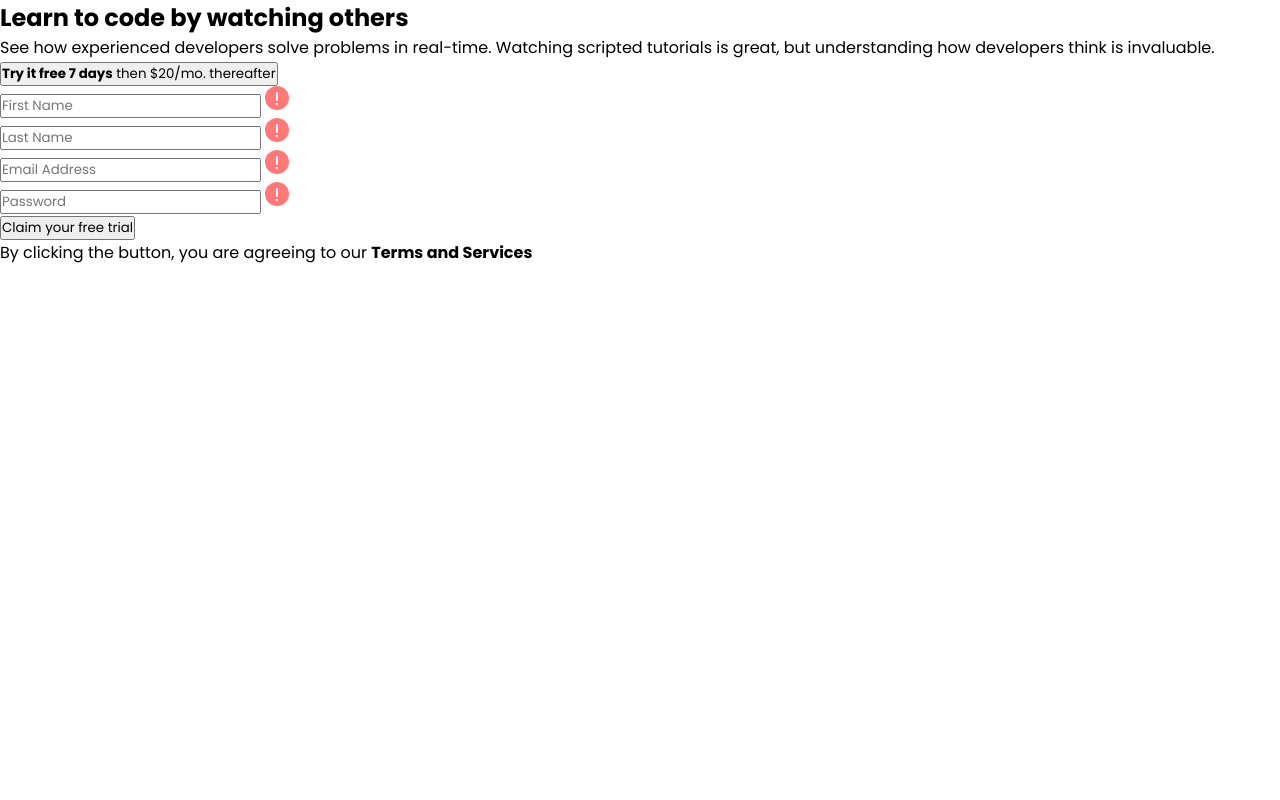
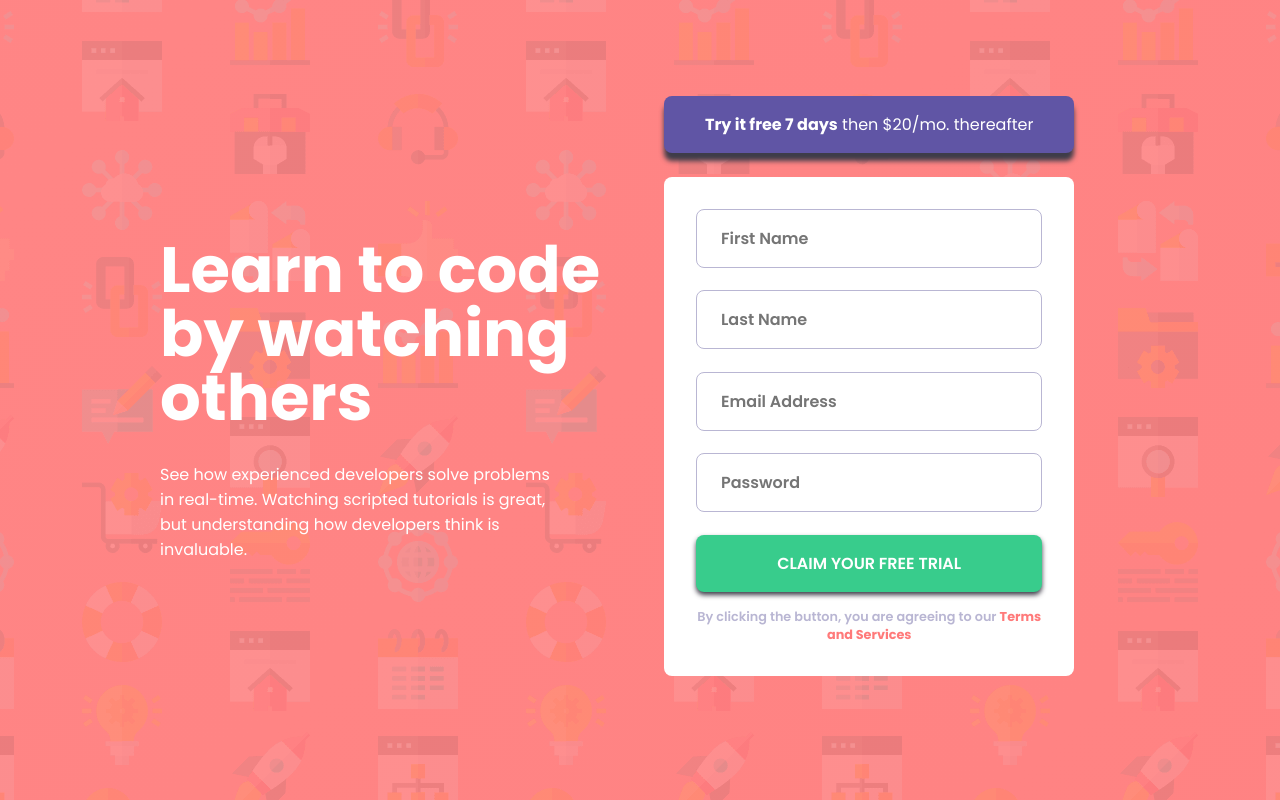
Before and after one commit to DanielOmehe/intro-component-signup-form, a plain HTML site: page index.html in a window 1280 px wide. Drawn offline with Linux system fonts and the light colour scheme.

Commit message:
desktop design complete

```diff
--- a/index.css
+++ b/index.css
@@ -19,5 +19,139 @@
 }
 
 .intro-component-signup-master{
+    width: 100%;
+    height: 100vh;
+    display: flex;
+    align-items: center;
+    justify-content: space-between;
+    background: url("images/bg-intro-desktop.png"), linear-gradient(135deg, hsla(0, 100%, 74%, 0.918), hsla(0, 100%, 74%, 0.938));
+    background-repeat: no-repeat;
+    background-size: cover;
+    background-position: center;
+    padding: 6rem 10rem;
+    gap: 3rem;
+}
 
+.intro-component-signup-text{
+    width: 50%;
 }
+
+.intro-signup-heading{
+    font-size: 4rem;
+    color: #fff;
+    line-height: 4rem;
+    margin-bottom: 2rem;
+}
+
+.intro-signup-paragraph{
+    font-size: var(--font-size);
+    color: #fff;
+    padding-right: 3rem;
+}
+
+.intro-component-signup-form-container{
+    width: 50%;
+    height: 100%;
+}
+
+.try-free-btn{
+    width: 90%;
+    padding: 1rem 0;
+    border-radius: .5rem;
+    cursor: pointer;
+    color: #fff;
+    font-size: var(--font-size);
+    background-color: var(--color-blue);
+    border: none;
+    outline: none;
+    box-shadow: 0 8px 5px var(--color-dark-blue);
+    margin-bottom: 1.5rem;
+}
+
+.intro-component-signup-form{
+    width: 90%;
+    background-color: #fff;
+    padding: 2rem;
+    border-radius: .5rem;
+}
+
+.form-input-group{
+    width: 100%;
+    display: flex;
+    align-items: center;
+    justify-content: center;
+    margin-bottom: 1.4rem;
+    position: relative;
+}
+
+.input-box{
+    width: 100%;
+}
+
+.intro-message{
+    display: none;
+}
+
+.intro-message.error{
+    margin: .5rem 1rem 0 0;
+    display: block;
+    color: red;
+    font-size: var(--font-size);
+    font-weight: 500;
+    text-align: right;
+}
+
+.form-input{
+    width: 100%;
+    padding: 1rem 1.5rem;
+    border: none;
+    outline: none;
+    border-radius: .5rem;
+    border: 1px solid var(--color-grayish-blue);
+    font-weight: 600;
+    font-size: var(--font-size);
+}
+
+.form-input.error{
+    border: 2px solid var(--color-red);
+}
+
+.icon-error{
+    display: none;
+}
+
+.icon-error.error{
+    display: block;
+    position: absolute;
+    right: 1.6rem;
+}
+
+.intro-form-submit-btn{
+    width: 100%;
+    padding: 1rem 0;
+    background-color: var(--color-green);
+    border-radius: .5rem;
+    border: none;
+    color: #fff;
+    font-size: var(--font-size);
+    font-weight: 600;
+    text-transform: uppercase;
+    margin-bottom: 1rem;
+    cursor: pointer;
+    box-shadow: 0 3px 5px var(--color-dark-blue);
+}
+
+.intro-form-submit-btn:hover{
+    opacity: .8;
+}
+
+.intro-component-signup-form p{
+    color: var(--color-grayish-blue);
+    font-size: .8rem;
+    text-align: center;
+    font-weight: 600;
+}
+
+.intro-component-signup-form p > b{
+    color: var(--color-red);
+}
--- a/index.html
+++ b/index.html
@@ -33,10 +33,13 @@
           invaluable.
         </p>
       </section>
-      <section class="intro-component-signup-form">
-        <button><b>Try it free 7 days</b> then $20/mo. thereafter</button>
+      <section class="intro-component-signup-form-container">
+        <button class="try-free-btn">
+          <b>Try it free 7 days</b> then $20/mo. thereafter
+        </button>
         <form action="#" class="intro-component-signup-form">
           <div class="form-input-group">
+            <div class="input-box">
               <input
                 type="text"
                 name="firstname"
@@ -44,9 +47,16 @@
                 class="form-input"
                 placeholder="First Name"
               />
-            <img src="images/icon-error.svg" alt="icon-error" />
+              <p class="intro-message"></p>
+            </div>
+            <img
+              src="images/icon-error.svg"
+              alt="icon-error"
+              class="icon-error"
+            />
           </div>
           <div class="form-input-group">
+            <div class="input-box">
               <input
                 type="text"
                 name="lastname"
@@ -54,9 +64,16 @@
                 class="form-input"
                 placeholder="Last Name"
               />
-            <img src="images/icon-error.svg" alt="icon-error" />
+              <p class="intro-message"></p>
+            </div>
+            <img
+              src="images/icon-error.svg"
+              alt="icon-error"
+              class="icon-error"
+            />
           </div>
           <div class="form-input-group">
+            <div class="input-box">
               <input
                 type="email"
                 name="email"
@@ -64,21 +81,35 @@
                 class="form-input"
                 placeholder="Email Address"
               />
-            <img src="images/icon-error.svg" alt="icon-error" />
+              <p class="intro-message"></p>
+            </div>
+            <img
+              src="images/icon-error.svg"
+              class="icon-error"
+              alt="icon-error"
+            />
           </div>
           <div class="form-input-group">
+            <div class="input-box">
               <input
                 type="password"
-              name="password"
+                name="Password"
                 id="intro-password"
                 class="form-input"
                 placeholder="Password"
               />
-            <img src="images/icon-error.svg" alt="icon-error" />
+              <p class="intro-message"></p>
+            </div>
+            <img
+              src="images/icon-error.svg"
+              class="icon-error"
+              alt="icon-error"
+            />
           </div>
           <button class="intro-form-submit-btn">Claim your free trial</button>
           <p>
-            By clicking the button, you are agreeing to our <b>Terms and Services</b>
+            By clicking the button, you are agreeing to our
+            <b>Terms and Services</b>
           </p>
         </form>
       </section>
```
Lines whose indentation alone changed are shown as unchanged.
